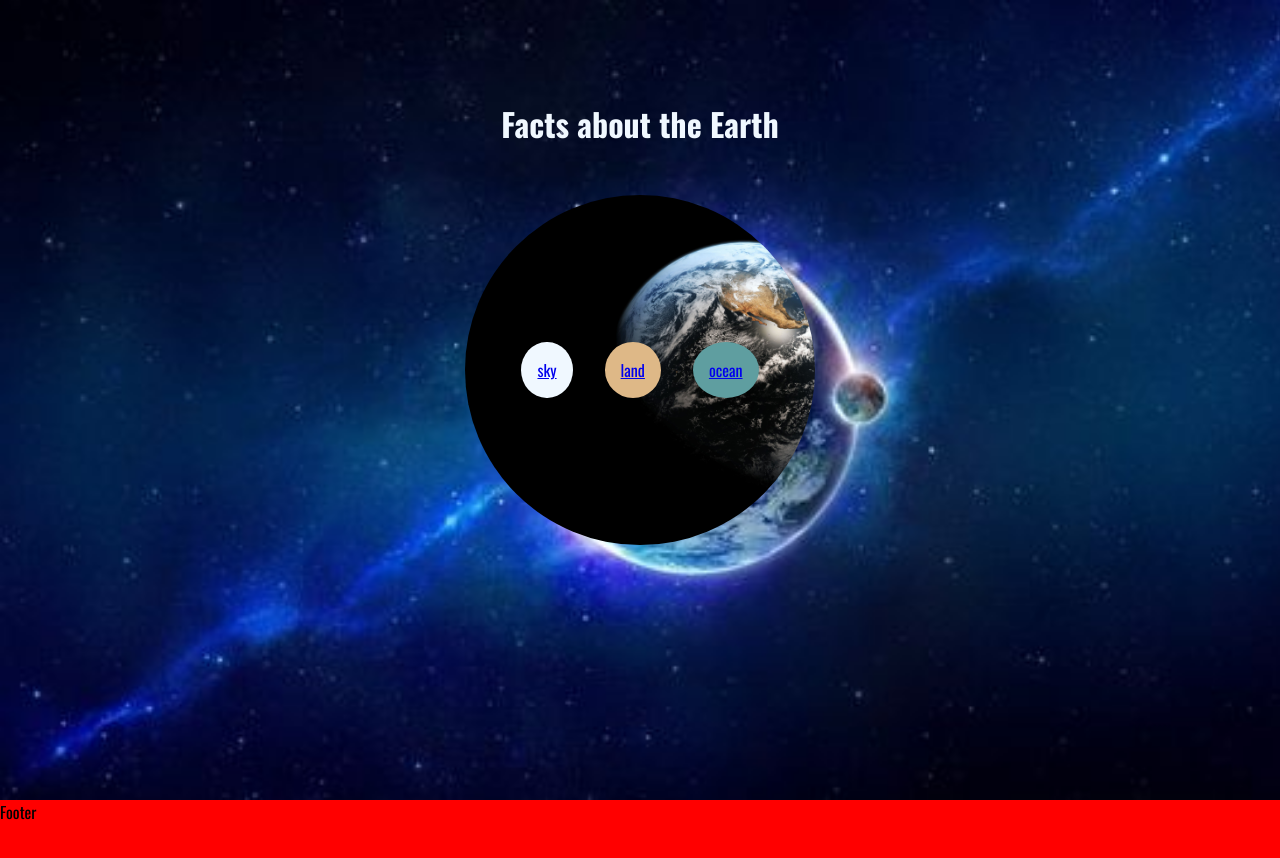
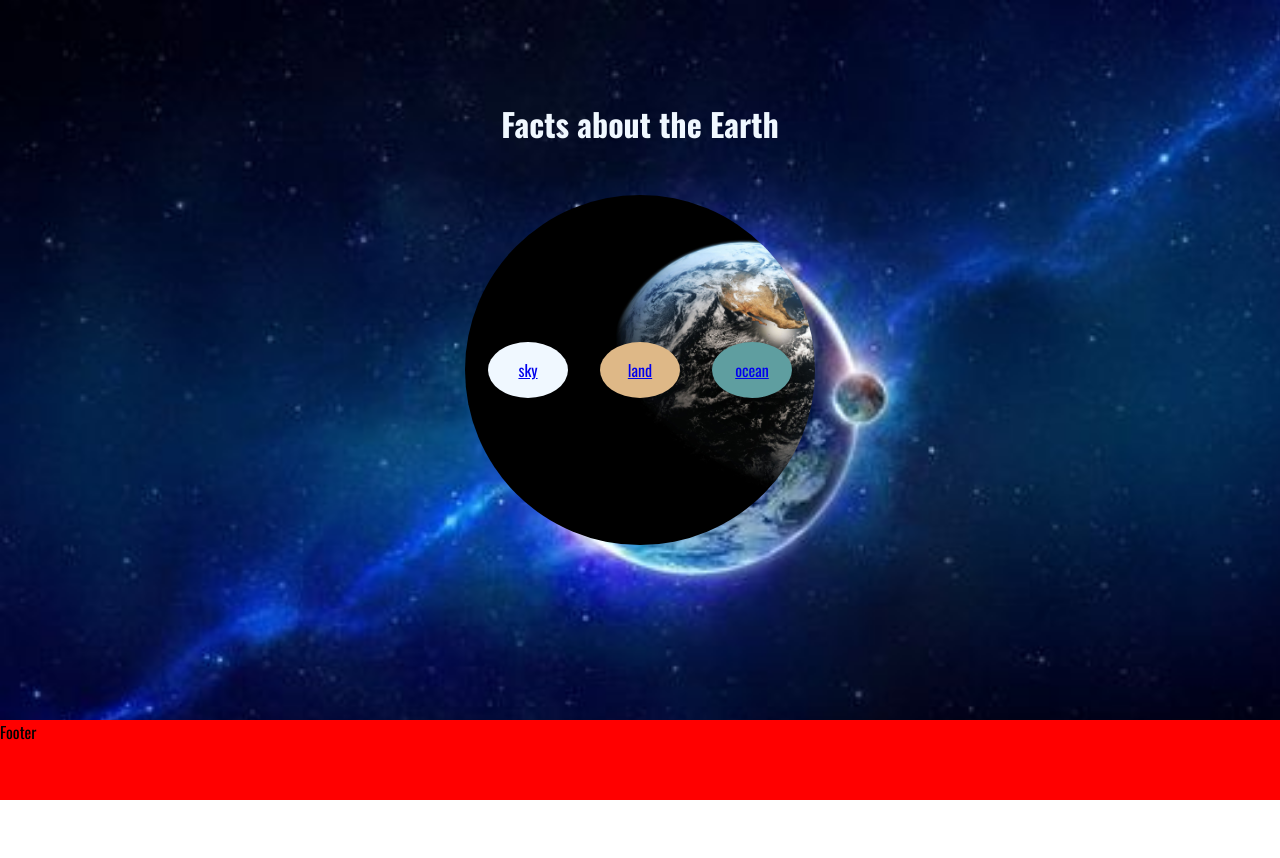
Before and after one commit to papunafshaveli/Facts-about-the-Earth, a React (Vite) app: page / in a window 1280 px wide. Shown: the top 858 px of the page. After the commit the page ends 800 px from the top, so only its background shows below. Built offline with nearby package versions, Linux system fonts and the light colour scheme.

Commit message:
edit styles

```diff
--- a/src/components/Button.tsx
+++ b/src/components/Button.tsx
@@ -1,11 +1,20 @@
 import { useNavigate } from "react-router-dom";
+import styled from "styled-components";
 
 const Button = () => {
   const navigate = useNavigate();
   const handleBack = () => {
     navigate(-1);
   };
-  return <button onClick={handleBack}>back</button>;
+  return <Btn onClick={handleBack}>back</Btn>;
 };
 
 export default Button;
+
+const Btn = styled.div`
+  background-color: #ffa17f;
+  text-align: center;
+  border: 1px solid brown;
+  border-bottom-left-radius: 8px;
+  border-bottom-right-radius: 8px;
+`;
--- a/src/components/Footer.tsx
+++ b/src/components/Footer.tsx
@@ -1,6 +1,9 @@
 import styled from "styled-components";
 
 const FooterDiv = styled.div`
+  position: absolute;
+  bottom: 0;
+  width: 100%;
   height: 5rem;
   background-color: red;
 `;
--- a/src/components/NavBar.tsx
+++ b/src/components/NavBar.tsx
@@ -1,10 +1,12 @@
-import { Link } from "react-router-dom";
+import { NavLink } from "react-router-dom";
 import styled from "styled-components";
 
 const NavBarDiv = styled.div`
   position: absolute;
+
   left: 50%;
   transform: translate(-50%);
+
   background-image: url(./earth2.jpg);
   background-repeat: no-repeat;
   background-size: cover;
@@ -23,7 +25,9 @@ const NavBarDiv = styled.div`
   }
   nav div {
     padding: 1rem;
-    border-radius: 50%;
+    border-radius: 300%;
+    width: 80px;
+    text-align: center;
   }
 `;
 const SkyDiv = styled.div`
@@ -41,13 +45,13 @@ const NavBar = () => {
     <NavBarDiv>
       <nav>
         <SkyDiv>
-          <Link to="/sky">sky</Link>
+          <NavLink to="/sky">sky</NavLink>
         </SkyDiv>
         <LandDiv>
-          <Link to="/land">land</Link>
+          <NavLink to="/land">land</NavLink>
         </LandDiv>
         <OceanDiv>
-          <Link to="/ocean">ocean</Link>
+          <NavLink to="/ocean">ocean</NavLink>
         </OceanDiv>
       </nav>
     </NavBarDiv>
--- a/src/pages/Land.tsx
+++ b/src/pages/Land.tsx
@@ -19,7 +19,18 @@ const landFacts = [
   },
 ];
 
-const LandDiv = styled.div``;
+const LandDiv = styled.div`
+  display: flex;
+  flex-direction: column;
+  h1 {
+    background-color: aquamarine;
+  }
+  p {
+    background-color: #301a1a;
+    color: white;
+    padding: 1rem 2rem;
+  }
+`;
 
 const Land = () => {
   return (
--- a/src/pages/Ocean.tsx
+++ b/src/pages/Ocean.tsx
@@ -19,7 +19,18 @@ const oceanFacts = [
   },
 ];
 
-const OceanDiv = styled.div``;
+const OceanDiv = styled.div`
+  display: flex;
+  flex-direction: column;
+  h1 {
+    background-color: aquamarine;
+  }
+  p {
+    background-color: #301a1a;
+    color: white;
+    padding: 1rem 2rem;
+  }
+`;
 
 const Ocean = () => {
   return (
--- a/src/pages/Sky.tsx
+++ b/src/pages/Sky.tsx
@@ -19,7 +19,20 @@ const skyFacts = [
   },
 ];
 
-const SkyDiv = styled.div``;
+const SkyDiv = styled.div`
+  display: flex;
+  flex-direction: column;
+
+  height: 100%;
+  h1 {
+    background-color: aquamarine;
+  }
+  p {
+    background-color: #301a1a;
+    color: white;
+    padding: 1rem 2rem;
+  }
+`;
 
 const Sky = () => {
   return (
```
